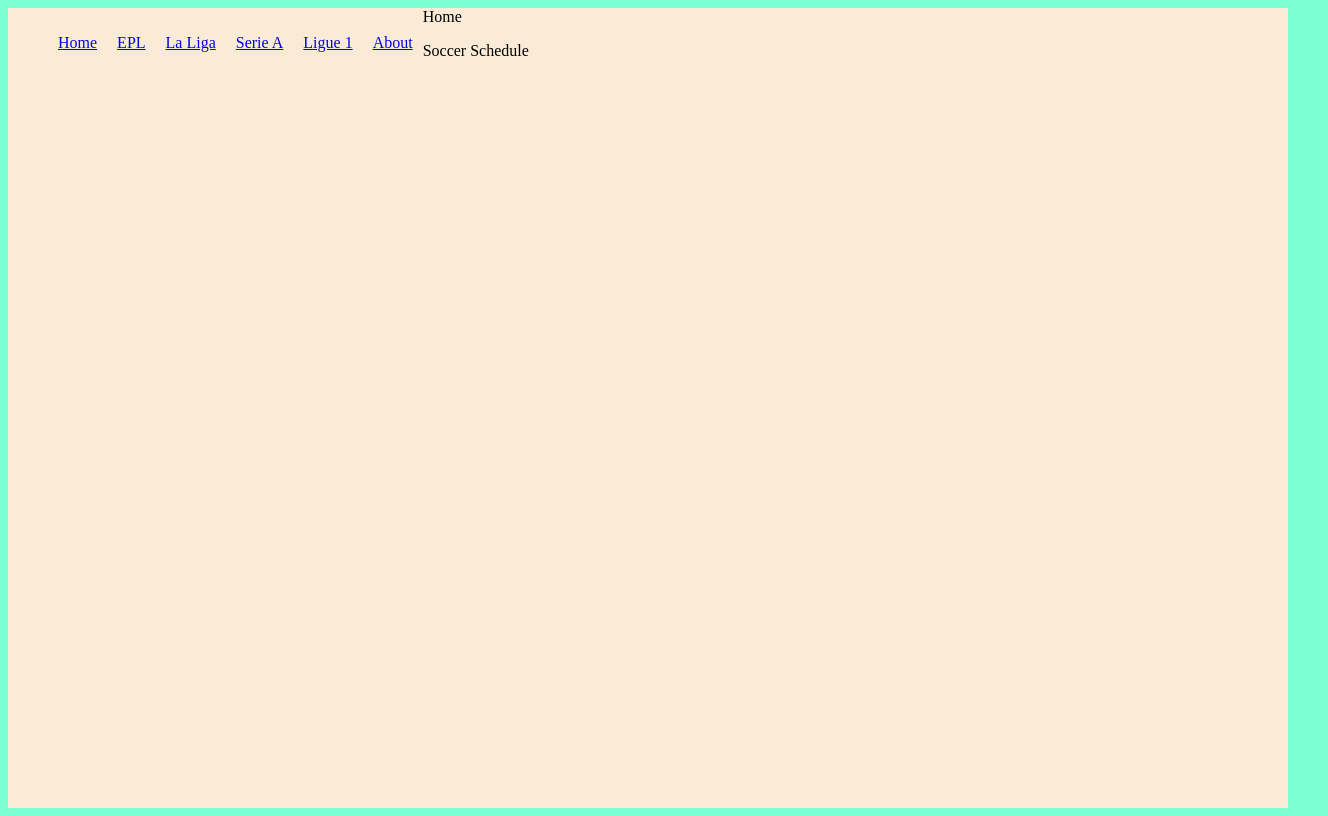
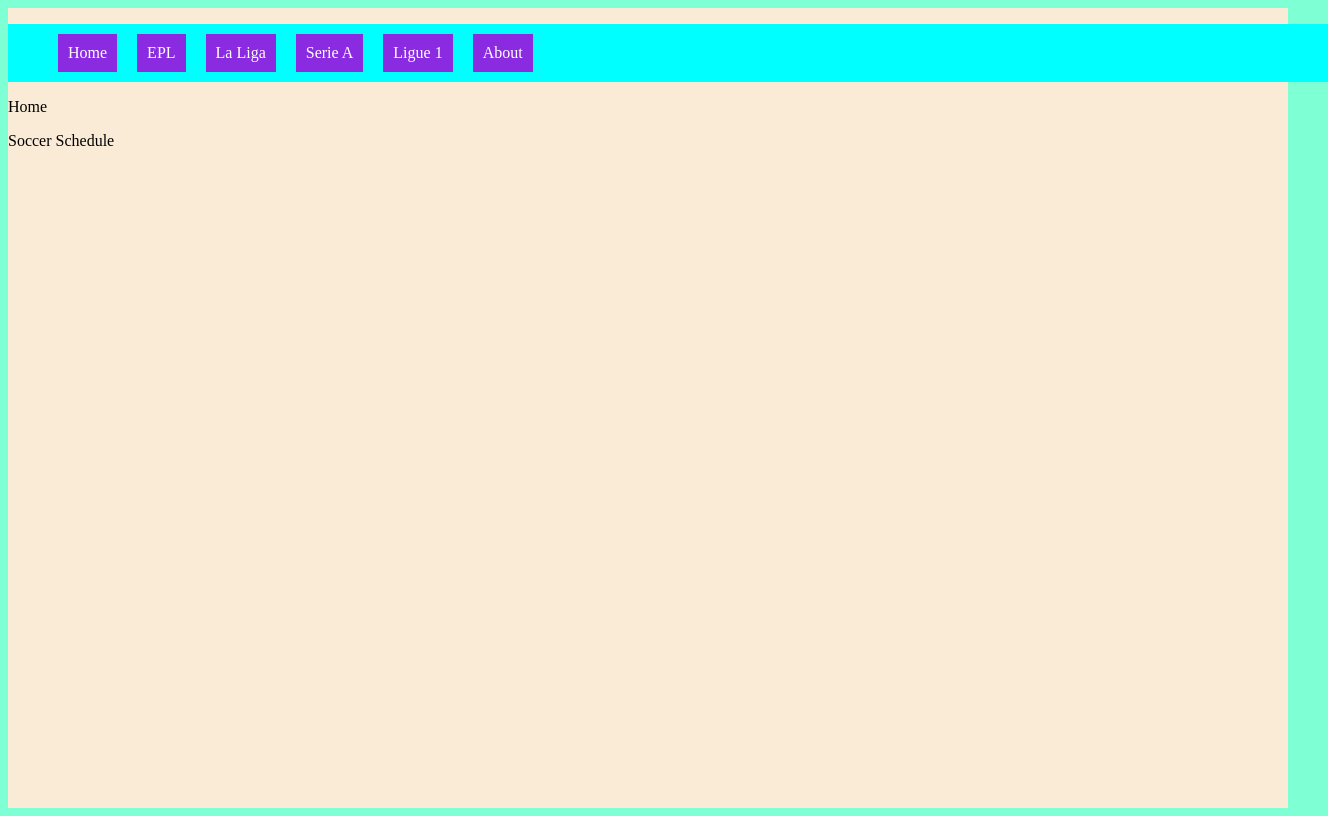
Before and after one commit to huymn/soccer-schedule, a website: page index.html in a window 1280 px wide. Shown: the whole page, 1328 px wide, since content can reach past the window. Drawn offline with Linux system fonts and the light colour scheme.

Commit message:
Update styles.css

```diff
--- a/public/css/styles.css
+++ b/public/css/styles.css
@@ -13,6 +13,8 @@ p.title {
 }
 
 ul {
+    background-color: aqua;
+    width: 100vw;
     display: flex;
     list-style-type: none;
     float: left;
@@ -20,6 +22,13 @@ ul {
 
 li {
     padding: 10px;
+    background-color: blueviolet;
+    margin: 10px;
+}
+
+a {
+    color: white;
+    text-decoration: none;
 }
 
 .container {
```
